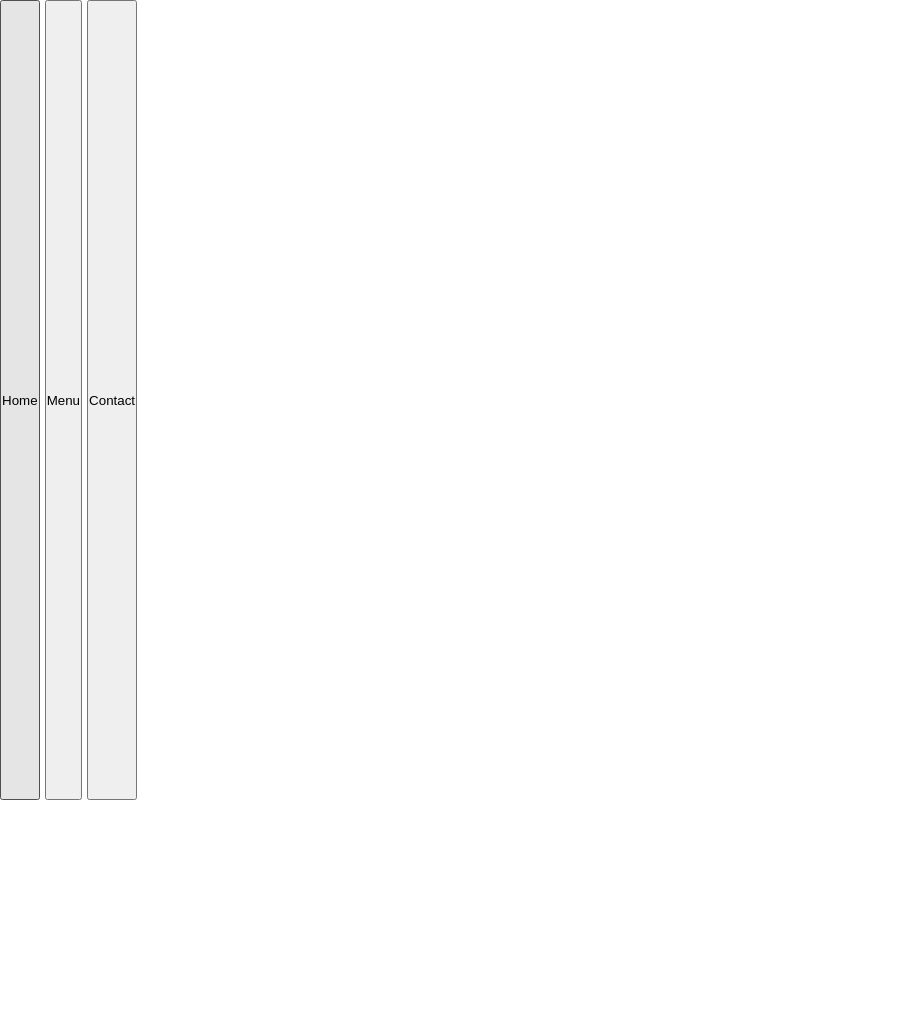
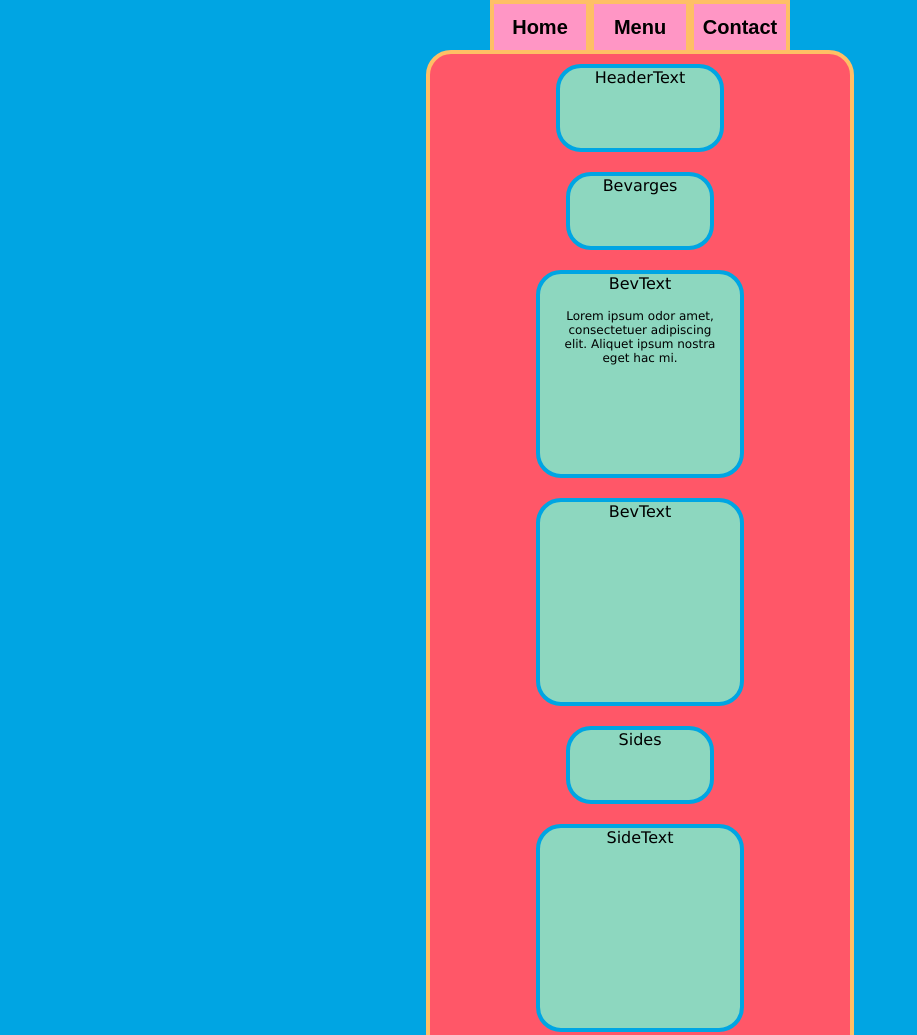
Before and after one commit to jackfine01/restaurantpage, a website built with webpack: page src/template.html in a window 1280 px wide. Shown: the top 1035 px of the page, without its empty margins (0-917 px from the left). Built offline with nearby package versions, Linux system fonts and the light colour scheme.

Commit message:
finishing layout and styling.

```diff
--- a/src/index.js
+++ b/src/index.js
@@ -1,2 +1,9 @@
 console.log("I am live")
 import "./styles.css";
+
+function clearBoard(){
+    // find all p, delete them
+    // find all .items, delete them
+    // find all .subheaders, delete them
+    // find all .headers, delete them
+};
--- a/src/styles.css
+++ b/src/styles.css
@@ -1,11 +1,14 @@
 *{
     margin: 0px;
     padding: 0px;
-    height: 100vh;
 }
 
-body{
+body,html{
     font-family: Verdana, Geneva, Tahoma, sans-serif;
+    display: flex;
+    flex-direction: column;
+    background-color: var(--blue);
+    align-items: center;
 }
 
 :root{
@@ -16,7 +19,57 @@ body{
     --orange: #FFBF65;
 }
 
-.container{
+#content{
     display: flex;
     flex-direction: column;
+    background-color: var(--red);
+    border: solid 4px var(--orange);
+    border-radius: 25px;
+    margin: 10px;
+    margin-top: 0px;;
+    padding: 10px;
+    gap: 20px;
+    width: 400px;
+    align-items: center;
 }
+header{
+    height: 15%;
+}
+nav{
+    display: flex;
+    flex-direction: row;
+    align-content: center;
+    justify-content: center;
+}
+button{
+    height: 50px;
+    width: 100px;
+    font-weight: bold;
+    font-size: 20px;
+    background-color: var(--pink);
+    border: solid 4px var(--orange);
+    border-bottom: 0px;
+}
+p{
+    padding: 8px;
+    margin: 8px;
+    font-size: 12px;
+}
+.header,.subheader,.food{
+    border: solid 4px var(--blue);
+    background-color: var(--green);
+    text-align: center;
+    border-radius: 25px;
+}
+.header{
+    height: 80px;
+    width: 160px;
+}
+.subheader{
+    height: 70px;
+    width: 140px;
+}
+.food{
+    height: 200px;
+    width: 200px;
+}
--- a/src/template.html
+++ b/src/template.html
@@ -20,7 +20,26 @@
 3. Hours Div
 4. Location Div
 -->
+        <div class="header">
+            HeaderText
+        </div>
 
+        <div class="subheader">Bevarges</div>
+            <div class="food">BevText
+                <p>Lorem ipsum odor amet, consectetuer adipiscing elit.
+                    Aliquet ipsum nostra eget hac mi.
+                </p>
+            </div>
+            <div class="food">BevText</div>
+        <div class="subheader">Sides</div>
+            <div class="food">SideText</div>
+            <div class="food">SideText</div>
+            <div class="food">SideText</div>
+
+        <div class="subheader">Mains</div>
+            <div class="food">MainText</div>
+            <div class="food">MainText</div>
+            <div class="food">MainText</div>
 <!-- Menu:
 1. Header Div
 2. Bevrages Header Div + 2 Beverage Divs inside
```
